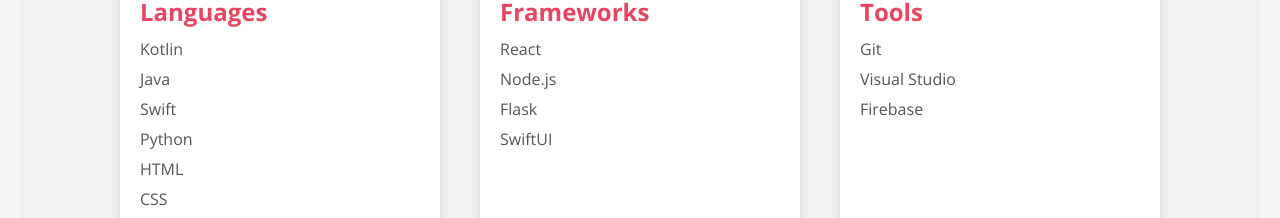
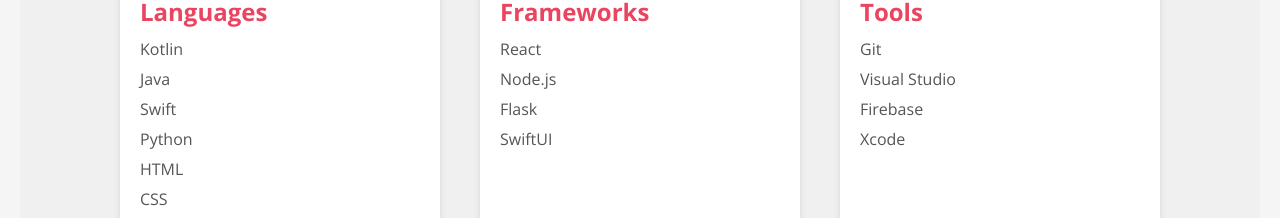
Before and after one commit to Seanpesis/my-portfolio, a React (Create React App) app: page / in a window 1280 px wide. Shown: the part 4017-4235 px from the top of the page. Built offline with nearby package versions, Linux system fonts and the light colour scheme.

Commit message:
Update Skills.js

```diff
--- a/src/components/Skills.js
+++ b/src/components/Skills.js
@@ -36,6 +36,7 @@
               <li>Git</li>
               <li>Visual Studio</li>
               <li>Firebase</li>
+              <li>Xcode</li>
             </ul>
           </div>
           <div className="skill-category">
```
